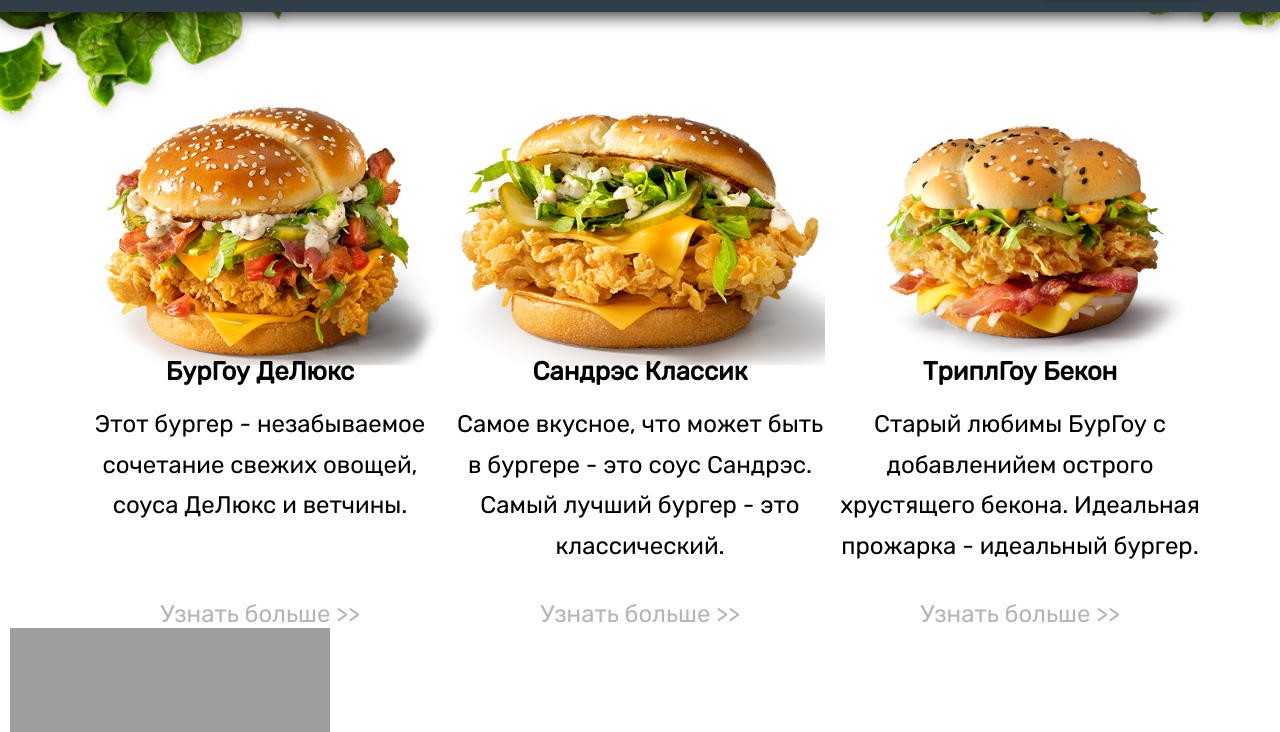
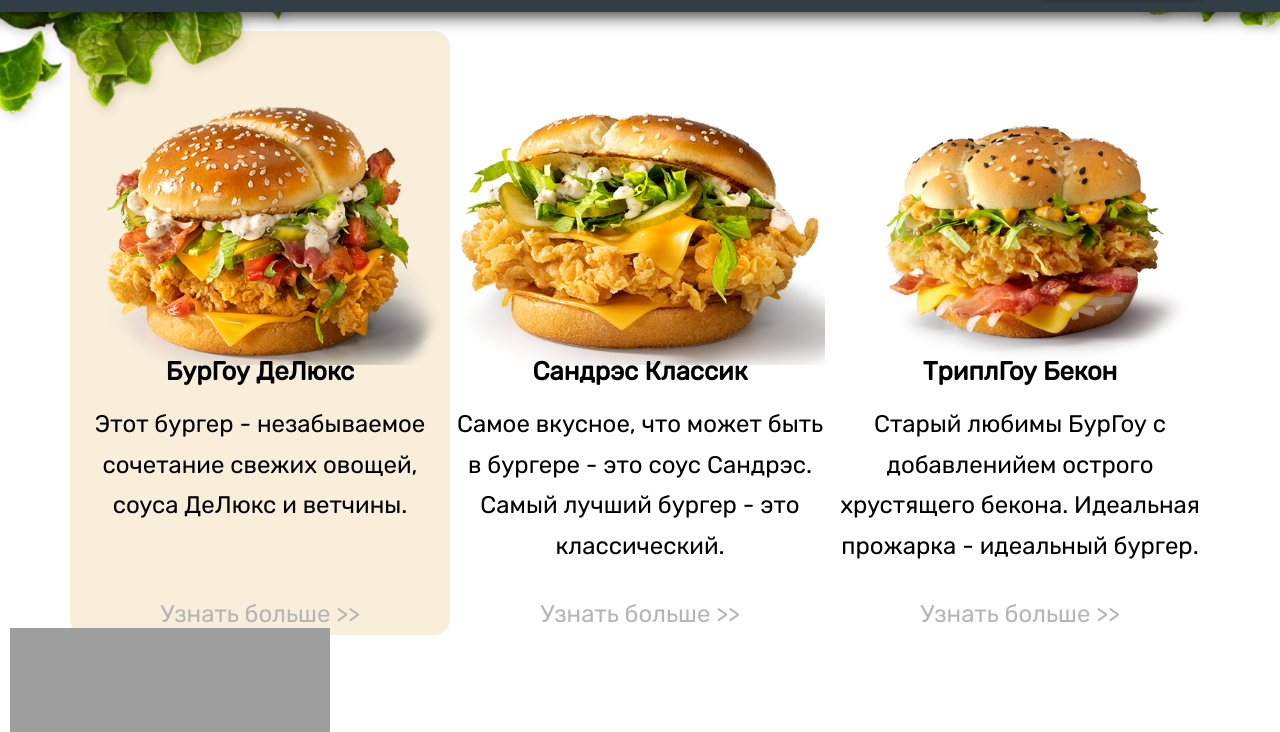
Before and after one commit to juliaddd/course, a plain HTML site: page index.html in a window 1280 px wide. In both pictures the pointer is over the element 259 px from the left and 1353 px from the top of the page. Shown: the part 1021-1753 px from the top of the page. Drawn offline with nearby package versions, Linux system fonts and the light colour scheme; grey boxes are pictures that could not be loaded.

Commit message:
Курсовой проект

```diff
--- a/css/main.css
+++ b/css/main.css
@@ -13,6 +13,7 @@ section.banner {
   background-color: #313D47;
   color: white;
 }
+
 .banner-bg h1 {
   font-family: "Rubik";
   font-style: normal;
@@ -29,10 +30,12 @@ section.banner {
   padding-left: 10px;
   padding-right: 10px;
 }
+
 .banner-bg h1 span {
   color: #ECAD2F;
   font-weight: inherit;
 }
+
 .banner-bg img {
   height: 70%;
   width: auto;
@@ -43,6 +46,7 @@ section.banner {
   -webkit-transition: all 0.4s ease-in;
   transition: all 0.4s ease-in;
 }
+
 .banner-bg .banner-bg-floor {
   width: 100%;
   height: 30%;
@@ -57,75 +61,95 @@ section.banner {
   section.banner {
     height: 662px;
   }
+
   .banner-bg {
     height: 762px;
   }
+
   .banner-bg img {
     height: 500px;
   }
+
   .banner-bg h1 {
     margin-top: 15%;
   }
+
   .banner-bg .banner-bg-floor {
     height: 25%;
   }
 }
+
 @media (max-width: 767px) {
   section.banner {
     height: 602px;
   }
+
   .banner-bg {
     height: 702px;
   }
+
   .banner-bg img {
     height: 400px;
   }
+
   .banner-bg h1 {
     margin-top: 16%;
   }
+
   .banner-bg .banner-bg-floor {
     height: 30%;
     bottom: -2px;
   }
 }
+
 @media (max-width: 620px) {
   section.banner {
     height: 500px;
   }
+
   .banner-bg {
     height: 600px;
   }
+
   .banner-bg img {
     height: 300px;
   }
+
   .banner-bg h1 {
     margin-top: 15%;
     font-size: 2rem;
   }
+
   .banner-bg .banner-bg-floor {
     height: 35%;
     bottom: -2px;
   }
 }
+
 @media (max-width: 490px) {
   section.banner {
     height: 450px;
   }
+
   .banner-bg {
     height: 550px;
   }
+
   .banner-bg img {
     height: 230px;
   }
+
   .banner-bg h1 {
     margin-top: 25%;
     font-size: 1.7rem;
   }
+
   .banner-bg .banner-bg-floor {
     height: 35%;
     bottom: -2px;
   }
 }
+
 section.short-menu {
   width: 100%;
   min-height: 910px;
@@ -133,6 +157,7 @@ section.short-menu {
   padding: 0;
   padding-bottom: 50px;
 }
+
 section.short-menu h1 {
   font-family: "Rubik";
   font-style: normal;
@@ -147,10 +172,12 @@ section.short-menu h1 {
   padding-right: 10px;
   color: #313D47;
 }
+
 section.short-menu h1 span {
   color: #ECAD2F;
   font-weight: inherit;
 }
+
 section.short-menu a,
 section.short-menu a:link,
 section.short-menu a:visited {
@@ -192,59 +219,71 @@ section.short-menu a:visited {
     width: 240px;
     height: 285px;
   }
+
   .lettuce2 {
     width: 230px;
     height: 280px;
   }
 }
+
 @media (max-width: 1075px) {
   .lettuce1 {
     margin-top: 10%;
   }
+
   .lettuce2 {
     margin-top: -20%;
   }
 }
+
 @media (max-width: 882px) {
   .lettuce1 {
     width: 140px;
     height: 165px;
   }
+
   .lettuce2 {
     width: 180px;
     height: 260px;
   }
 }
+
 @media (max-width: 670px) {
   .lettuce1 {
     width: 90px;
     height: 105px;
     margin-top: 10%;
   }
+
   .lettuce2 {
     width: 100px;
     height: 100px;
     margin-top: -20%;
   }
+
   section.short-menu h1 {
     font-size: 2rem;
   }
 }
+
 @media (max-width: 490px) {
   .lettuce1 {
     width: 90px;
     height: 105px;
     margin-top: 15%;
   }
+
   .lettuce2 {
     width: 100px;
     height: 100px;
     margin-top: -40%;
   }
+
   section.short-menu h1 {
     font-size: 1.7rem;
   }
 }
+
 .menu-items {
   display: -webkit-box;
   display: -ms-flexbox;
@@ -266,11 +305,14 @@ section.short-menu a:visited {
   padding: 75px 5px 0px 5px;
   position: relative;
   width: 100%;
+  border-radius: 16px;
 }
+
 .item img {
   display: block;
   margin: auto;
 }
+
 .item h3 {
   margin-top: -15px;
   margin: -15px auto 5px auto;
@@ -278,11 +320,16 @@ section.short-menu a:visited {
   text-align: center;
   font-weight: 700;
 }
+
 .item .discr {
   text-align: center;
   font-size: 1.5rem;
   margin-top: 10px;
   height: 180px;
+}
+
+.item:hover {
+  background-color: rgba(212, 155, 42, 0.1725490196);
 }
 
 .seemore {
@@ -304,44 +351,53 @@ section.short-menu a:visited {
     flex: 0 0 49%;
     max-width: 49%;
   }
+
   .item .discr {
     height: 140px;
   }
 }
+
 @media (max-width: 800px) {
   .item .discr {
     height: 180px;
   }
 }
+
 @media (max-width: 620px) {
   .menu-items {
     margin-top: 30px;
   }
+
   .item {
     -webkit-box-flex: 0;
     -ms-flex: 0 0 100%;
     flex: 0 0 100%;
     max-width: 100%;
   }
+
   .item h3 {
     margin-top: -10px;
     margin: -10px auto 5px auto;
     font-size: 1.8rem;
   }
+
   .item .discr {
     font-size: 1.6rem;
     height: auto;
   }
+
   .seemore {
     font-size: 1.6rem;
   }
 }
+
 .short-menu2 {
   width: 100%;
   height: auto;
   padding-bottom: 50px;
   color: white;
 }
+
 .short-menu2 h1 {
   color: white;
   font-family: "Rubik";
@@ -359,13 +415,16 @@ section.short-menu a:visited {
   padding-right: 10px;
   padding-top: 10%;
 }
+
 .short-menu2 h1 span {
   color: #ECAD2F;
   font-weight: inherit;
 }
+
 .short-menu2 .seemore:hover {
   color: #D49B2A;
 }
+
 .short-menu2 a,
 .short-menu2 a:link,
 .short-menu2 a:visited {
@@ -414,29 +473,35 @@ section.short-menu a:visited {
     font-size: 1.7rem;
   }
 }
+
 @media (max-width: 670px) {
   .short-menu2 h1 {
     font-size: 2rem;
   }
 }
+
 @media (max-width: 1201px) {
   .tomato1 {
     display: none;
   }
+
   .tomato2 {
     display: block;
   }
 }
+
 @media (max-width: 1110px) {
   .tomato2 {
     margin-top: -50%;
   }
 }
+
 @media (max-width: 620px) {
   .tomato2 {
     display: none;
   }
 }
+
 @media (max-width: 767px) {
   .tomato2 {
     width: 260px;
```
Also changed, not shown: 1 other file. Lines whose indentation alone changed are shown as unchanged.
